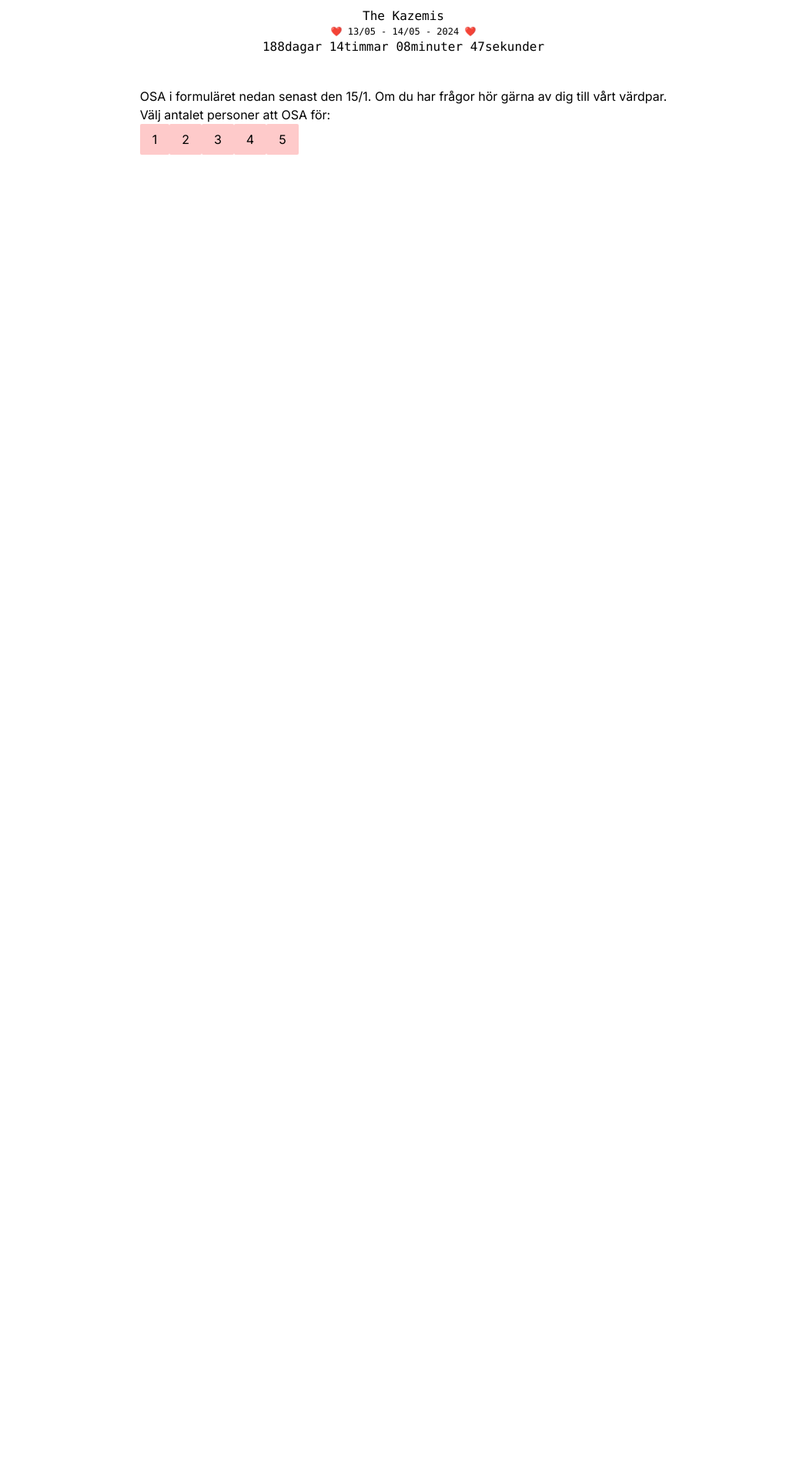
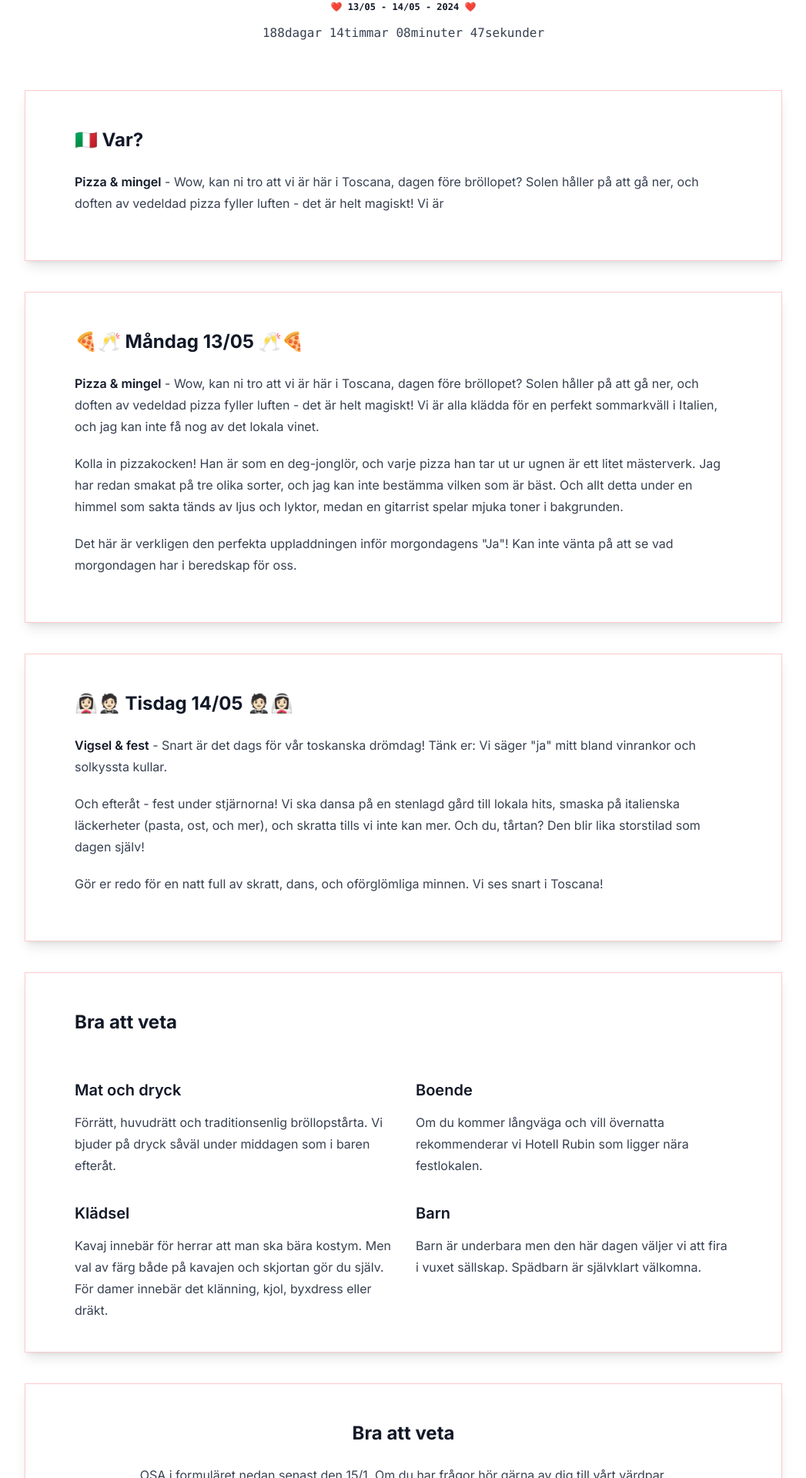
Before and after one commit to scarsam/kazemi, a Next.js app: page / in a window 1280 px wide. Shown: the part 399-2319 px from the top of the page at 77% size, without its empty margins (116-1163 px from the left). Before the commit the page ends 800 px from the top, so only its background shows below. Built offline with nearby package versions, Linux system fonts and the light colour scheme.

Commit message:
Fix med text o grejer

```diff
--- a/app/components/Form.tsx
+++ b/app/components/Form.tsx
@@ -1,46 +1,46 @@
 export const Form = ({ guest }: { guest: number }) => {
   return (
-    <div>
+    <div className="col-span-2 mb-3">
       <p className="text-lg">Gäst {guest}</p>
-      <label>
+      <label className="mb-3 block">
         Namn
         <input
-          className="border border-gray-300 rounded-md p-2 block"
+          className="border border-gray-300 rounded-md p-2 block w-full"
           type="text"
           required
           name={`firstname-${guest}`}
           placeholder="Ditt förnamn"
         />
       </label>
-      <label>
+      <label className="mb-3 block">
         Efternamn
         <input
-          className="border border-gray-300 rounded-md p-2 block"
+          className="border border-gray-300 rounded-md p-2 block w-full"
           type="text"
           required
           name={`lastname-${guest}`}
           placeholder="Ditt efternamn"
         />
       </label>
-      <label>
+      <label className="mb-3 block">
         E-post
         <input
-          className="border border-gray-300 rounded-md p-2 block"
+          className="border border-gray-300 rounded-md p-2 block w-full"
           type="email"
           name={`email-${guest}`}
           placeholder="din@email.se"
         />
       </label>
-      <label>
+      <label className="mb-3 block">
         Telefonummer
         <input
-          className="border border-gray-300 rounded-md p-2 block"
+          className="border border-gray-300 rounded-md p-2 block w-full"
           type="tel"
           name={`phone-${guest}`}
           placeholder="073-123-4567"
         />
       </label>
-      <fieldset className="block col-start-1 col-end-3 mb-2">
+      <fieldset className="block col-start-1 col-end-3 mb-3 w-full">
         <legend>Kommer du på bröllopet?</legend>
 
         <div>
@@ -54,7 +54,7 @@ export const Form = ({ guest }: { guest: number }) => {
           <label htmlFor={`ja-${guest}`}>Ja, självklart!</label>
         </div>
 
-        <div>
+        <div className="w-full">
           <input
             className="mr-2"
             type="radio"
@@ -66,7 +66,7 @@ export const Form = ({ guest }: { guest: number }) => {
         </div>
       </fieldset>
 
-      <label className="col-start-1 col-end-3 mb-2" htmlFor="mat">
+      <label className="col-start-1 col-end-3 mb-3 w-full" htmlFor="mat">
         Har du några mat preferenser?
         <input
           className="border border-gray-300 rounded-md p-2 block w-full"
--- a/app/components/FormWrapper.tsx
+++ b/app/components/FormWrapper.tsx
@@ -36,15 +36,13 @@ const SubmitButton = ({
   // }, [status, clearForm]);
 
   return (
-    <>
     <button
       disabled={pending}
       type="submit"
-        className="bg-blue-500 hover:bg-blue-700 text-white font-bold py-2 px-4 rounded col-start-1 col-end-3 disabled:opacity-50 disabled:cursor-not-allowed"
+      className="bg-blue-500 hover:bg-blue-700 text-white font-bold py-2 px-4 rounded col-span-2 disabled:opacity-50 disabled:cursor-not-allowed w-full"
     >
       {pending ? "Skickar 🎉 ❤️ 🎉 ❤️ 🎉" : "Skicka"}
     </button>
-    </>
   );
 };
 
@@ -55,12 +53,7 @@ export const FormWrapper = () => {
 
   return (
     <>
-      <div className="mb-4">
-        <p>
-          OSA i formuläret nedan senast den 15/1. Om du har frågor hör gärna av
-          dig till vårt värdpar.
-        </p>
-        <p>Välj antalet personer att OSA för:</p>
+      <div className="mb-4 text-center col-span-2">
         {[1, 2, 3, 4, 5].map((i) => (
           <button
             key={i}
@@ -74,7 +67,7 @@ export const FormWrapper = () => {
         ))}
       </div>
       {guests !== 0 && (
-        <form className="grid grid-cols-2 gap-4" ref={ref} action={formAction}>
+        <form className="grid col-span-2 gap-4" ref={ref} action={formAction}>
           {[...Array(guests)].map((_, i) => (
             <Form key={i} guest={i + 1} />
           ))}
--- a/app/page.tsx
+++ b/app/page.tsx
@@ -5,7 +5,7 @@ import { FormWrapper } from "./components/FormWrapper";
 
 export default function Home() {
   return (
-    <main className="flex min-h-screen items-center justify-center flex-col py-10 px-5">
+    <main className="flex min-h-screen max-w-5xl m-auto items-center justify-center flex-col py-10 px-5 prose">
       <section className="font-mono text-center">
         <div className="mb-4 relative w-52 h-52 m-auto">
           <Image
@@ -16,12 +16,106 @@ export default function Home() {
             src="/sam-madde.jpeg"
           />
         </div>
-        <h1 className="text-md">The Kazemis</h1>
+        <h1 className="text-md mt-20">The Kazemis</h1>
         <h2 className="text-xs">❤️ 13/05 - 14/05 - 2024 ❤️</h2>
         <CountdownTimer endDate={new Date("2024-05-13")} />
       </section>
-      <section className="pt-10">
-        <FormWrapper />
+      <section className="pt-10 w-full">
+        <div className="shadow-lg border border-red-200 px-8 pb-4 md:pb-10 md:px-16">
+          <h2>🇮🇹 Var?</h2>
+          <p>
+            <strong>Pizza & mingel</strong> - Wow, kan ni tro att vi är här i
+            Toscana, dagen före bröllopet? Solen håller på att gå ner, och
+            doften av vedeldad pizza fyller luften - det är helt magiskt! Vi är
+          </p>
+        </div>
+      </section>
+      <section className="pt-10 w-full">
+        <div className="shadow-lg border border-red-200 px-8 pb-4 md:pb-10 md:px-16">
+          <h2>🍕🥂 Måndag 13/05 🥂🍕</h2>
+          <p>
+            <strong>Pizza & mingel</strong> - Wow, kan ni tro att vi är här i
+            Toscana, dagen före bröllopet? Solen håller på att gå ner, och
+            doften av vedeldad pizza fyller luften - det är helt magiskt! Vi är
+            alla klädda för en perfekt sommarkväll i Italien, och jag kan inte
+            få nog av det lokala vinet.
+          </p>
+          <p>
+            Kolla in pizzakocken! Han är som en deg-jonglör, och varje pizza han
+            tar ut ur ugnen är ett litet mästerverk. Jag har redan smakat på tre
+            olika sorter, och jag kan inte bestämma vilken som är bäst. Och allt
+            detta under en himmel som sakta tänds av ljus och lyktor, medan en
+            gitarrist spelar mjuka toner i bakgrunden.
+          </p>
+          <p>
+            Det här är verkligen den perfekta uppladdningen inför morgondagens
+            &quot;Ja&quot;! Kan inte vänta på att se vad morgondagen har i
+            beredskap för oss.
+          </p>
+        </div>
+      </section>
+      <section className="pt-10 w-full">
+        <div className="shadow-lg border border-red-200 px-8 pb-4 md:pb-10 md:px-16">
+          <h2>👰🏻‍♀️🤵🏻 Tisdag 14/05 🤵🏻👰🏻‍♀️</h2>
+          <article>
+            <p>
+              <strong>Vigsel & fest</strong> - Snart är det dags för vår
+              toskanska drömdag! Tänk er: Vi säger &quot;ja&quot; mitt bland
+              vinrankor och solkyssta kullar.
+            </p>
+            <p>
+              Och efteråt - fest under stjärnorna! Vi ska dansa på en stenlagd
+              gård till lokala hits, smaska på italienska läckerheter (pasta,
+              ost, och mer), och skratta tills vi inte kan mer. Och du, tårtan?
+              Den blir lika storstilad som dagen själv!
+            </p>
+          </article>
+          <article>
+            <p>
+              Gör er redo för en natt full av skratt, dans, och oförglömliga
+              minnen. Vi ses snart i Toscana!
+            </p>
+          </article>
+        </div>
+      </section>
+      <section className="pt-10 w-full">
+        <div className="shadow-lg border border-red-200 px-8 pb-4 md:pb-10 md:px-16 grid grid-cols-2 gap-x-8">
+          <h2 className="col-span-2">Bra att veta</h2>
+          <article>
+            <h3>Mat och dryck</h3>
+            Förrätt, huvudrätt och traditionsenlig bröllopstårta. Vi bjuder på
+            dryck såväl under middagen som i baren efteråt.
+          </article>
+          <article>
+            <h3>Boende</h3>
+            Om du kommer långväga och vill övernatta rekommenderar vi Hotell
+            Rubin som ligger nära festlokalen.
+          </article>
+          <article>
+            <h3>Klädsel</h3>
+            Kavaj innebär för herrar att man ska bära kostym. Men val av färg
+            både på kavajen och skjortan gör du själv. För damer innebär det
+            klänning, kjol, byxdress eller dräkt.
+          </article>
+          <article>
+            <h3>Barn</h3>
+            Barn är underbara men den här dagen väljer vi att fira i vuxet
+            sällskap. Spädbarn är självklart välkomna.
+          </article>
+        </div>
+      </section>
+      <section className="pt-10 w-full">
+        <div className="shadow-lg border border-red-200 px-8 pb-4 md:pb-10 md:px-16 grid grid-cols-2 gap-x-8">
+          <div className="text-center col-span-2">
+            <h2>Bra att veta</h2>
+            <p>
+              OSA i formuläret nedan senast den 15/1. Om du har frågor hör gärna
+              av dig till vårt värdpar.
+            </p>
+            <p>Välj antalet personer att OSA för:</p>
+          </div>
+          <FormWrapper />
+        </div>
       </section>
     </main>
   );
--- a/package.json
+++ b/package.json
@@ -16,6 +16,7 @@
     "react-dom": "^18"
   },
   "devDependencies": {
+    "@tailwindcss/typography": "^0.5.10",
     "@types/node": "^20",
     "@types/react": "^18",
     "@types/react-dom": "^18",
--- a/tailwind.config.ts
+++ b/tailwind.config.ts
@@ -15,6 +15,9 @@ const config: Config = {
       },
     },
   },
-  plugins: [],
+  plugins: [
+    require('@tailwindcss/typography'),
+
+  ],
 }
 export default config
```
Also changed, not shown: 1 other file (tests, documents, lock files or other folders). Lines whose indentation alone changed are shown as unchanged.
